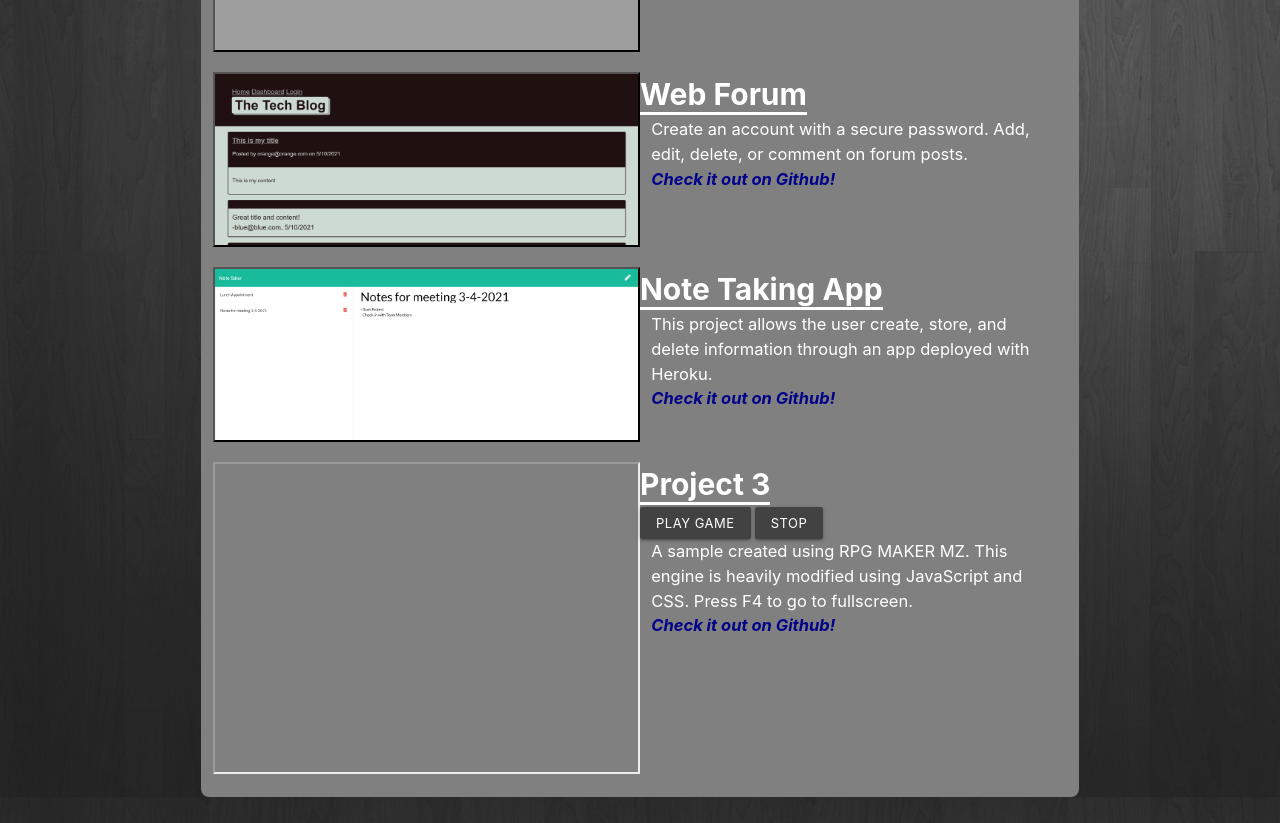
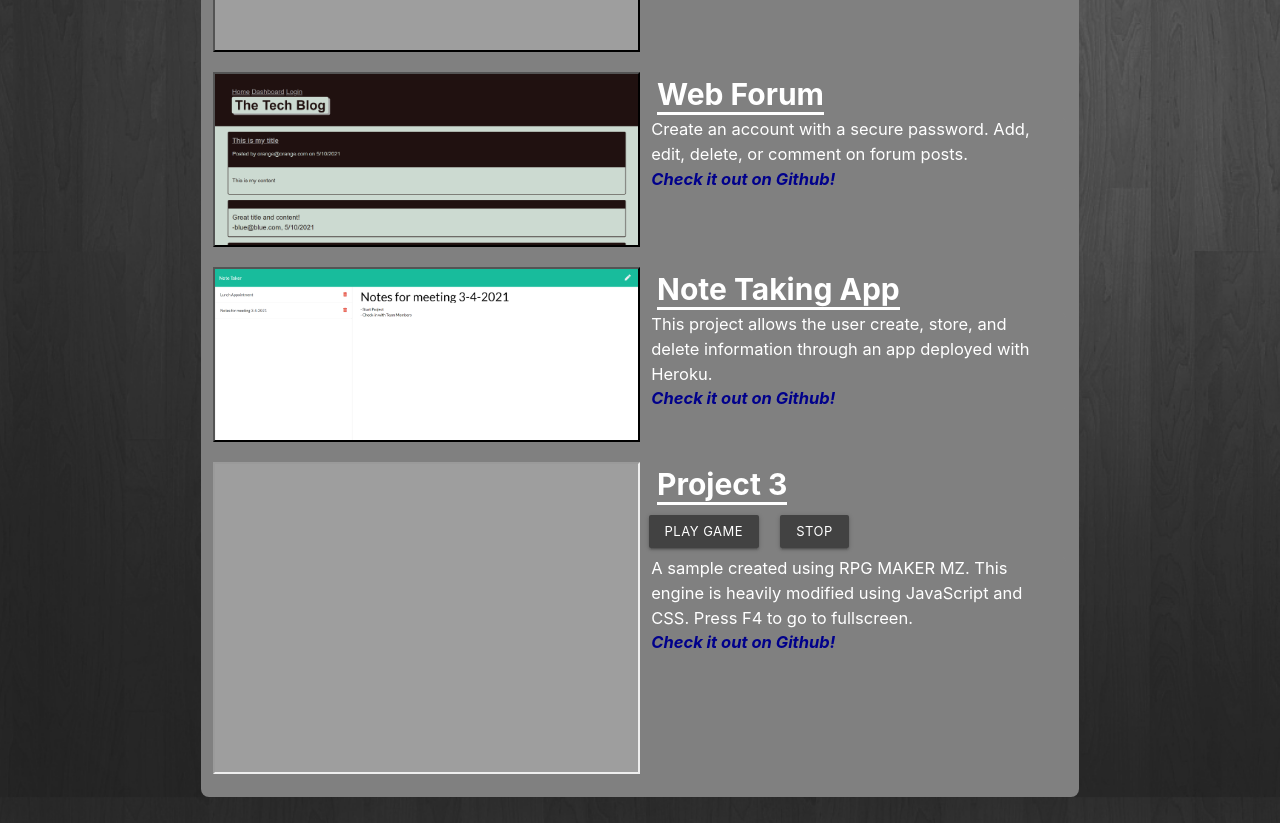
Before and after one commit to krather7/Portfolio, a plain HTML site: page index.html in a window 1280 px wide. Shown: the part 659-1482 px from the top of the page. Drawn offline with nearby package versions, Linux system fonts and the light colour scheme; grey boxes are pictures that could not be loaded.

Commit message:
Add files via upload

```diff
--- a/style.css
+++ b/style.css
@@ -52,6 +52,7 @@ body {
     border-bottom:solid 3px;
     text-align:center;
     font-weight:bold;
+    margin-left: 2%;
   }
 
   .project-title:hover{
@@ -134,3 +135,12 @@ color:darkblue
   padding-left: 1%;
   padding-bottom: .3%;
  }
+
+#gameFrame{
+  background-image: url("images/game-screenshot.png");
+  background-size:cover;
+}
+
+.waves-effect{
+  margin:1%;
+}
```
